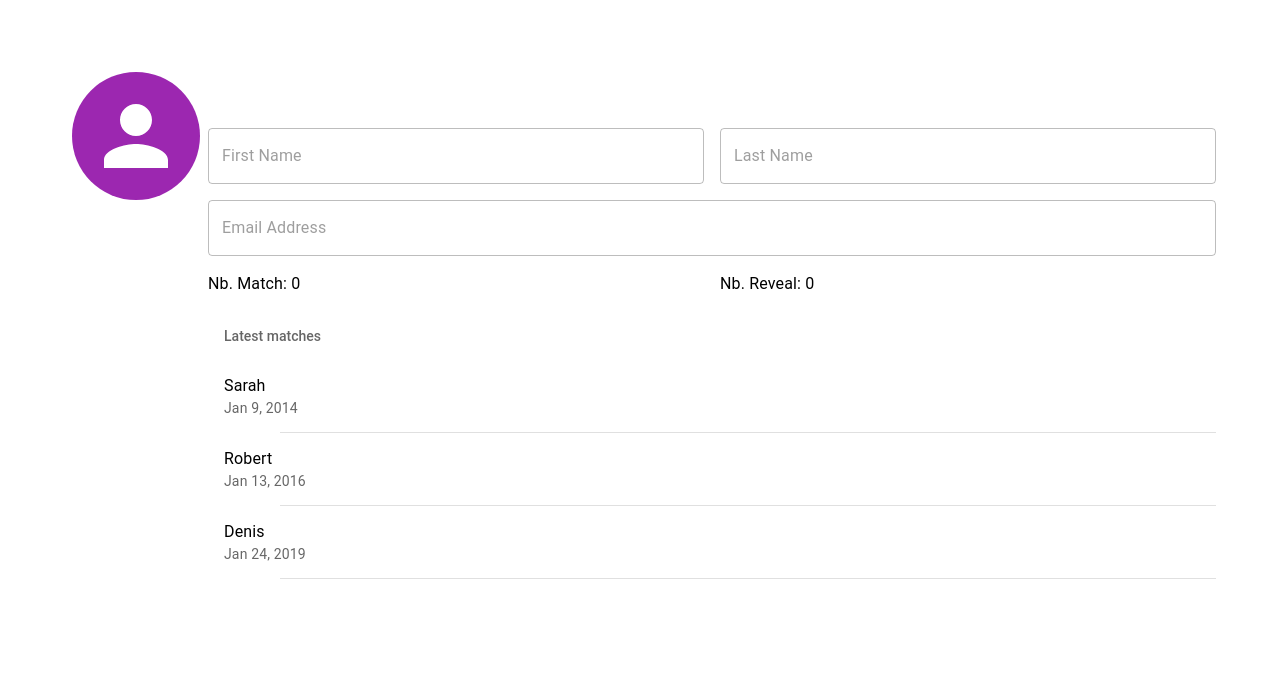
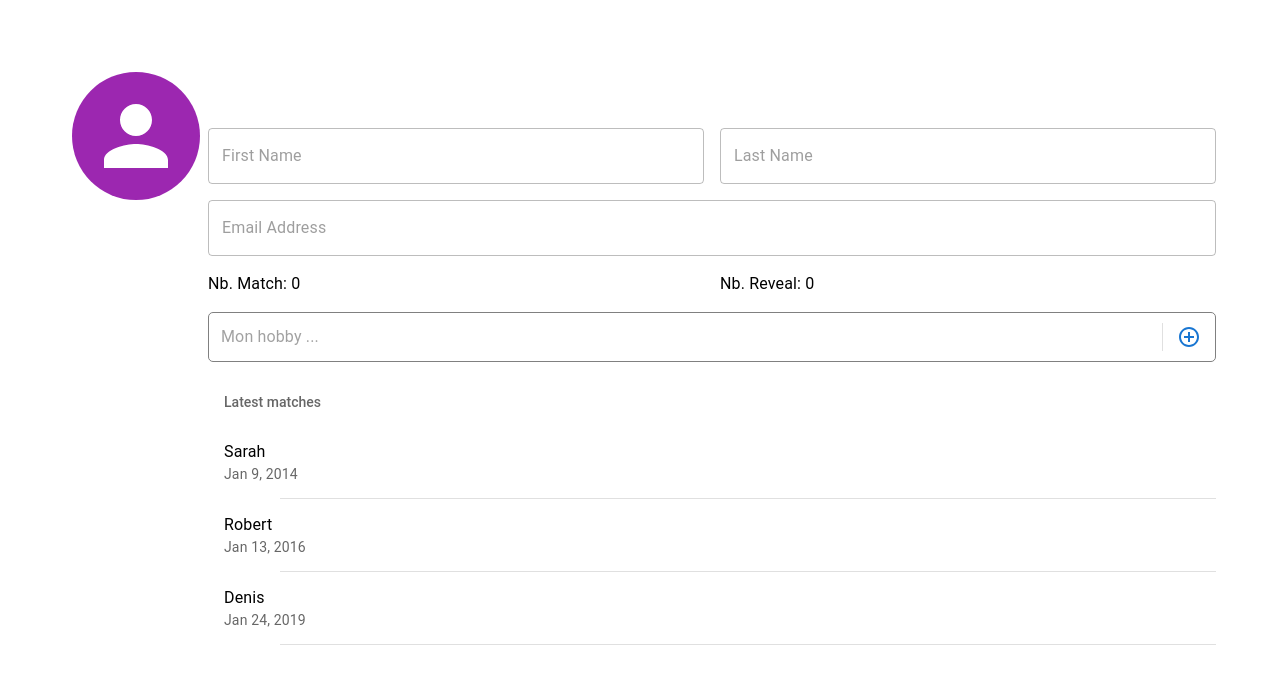
Before and after one commit to frisk038/livechat-front, a React (Vite) app: page /profile in a window 1280 px wide. Shown: the top 684 px of the page. Built offline with nearby package versions, Linux system fonts and the light colour scheme; no server answers.

Commit message:
new input text with icon component

```diff
--- a/package.json
+++ b/package.json
@@ -9,8 +9,8 @@
     "preview": "vite preview"
   },
   "dependencies": {
-    "@emotion/react": "^11.10.5",
-    "@emotion/styled": "^11.10.5",
+    "@emotion/react": "^11.10.6",
+    "@emotion/styled": "^11.10.6",
     "@mui/icons-material": "^5.11.9",
     "@mui/material": "^5.11.9",
     "firebase": "^9.17.1",
--- /dev/null
+++ b/src/components/inputTextIcon.tsx
@@ -0,0 +1,44 @@
+import { Box, SvgIconProps } from "@mui/material";
+import Divider from "@mui/material/Divider";
+import IconButton from "@mui/material/IconButton";
+import InputBase from "@mui/material/InputBase";
+import { FunctionComponent } from "react";
+
+interface InputTextIconProps {
+  icon: React.ReactElement<SvgIconProps>;
+  onSubmit: (e: React.FormEvent<HTMLFormElement>) => void;
+}
+
+const InputTextIcon: FunctionComponent<InputTextIconProps> = (props) => {
+  return (
+    <Box
+      component="form"
+      onSubmit={props.onSubmit}
+      sx={{
+        p: "2px 4px",
+        display: "flex",
+        alignItems: "center",
+        border: "1px solid grey",
+        borderRadius: "5px",
+      }}
+    >
+      <InputBase
+        sx={{ ml: 1, flex: 1 }}
+        placeholder="Mon hobby ..."
+        inputProps={{ "aria-label": "add a new hobby" }}
+        name="inputText"
+        required
+        fullWidth
+        id="inputText"
+      />
+
+      <Divider sx={{ height: 28, m: 0.5 }} orientation="vertical" />
+
+      <IconButton type="submit" color="primary" sx={{ p: "10px" }} aria-label="search">
+        {props.icon}
+      </IconButton>
+    </Box>
+  );
+};
+
+export default InputTextIcon;
--- a/src/pages/profile.tsx
+++ b/src/pages/profile.tsx
@@ -1,3 +1,4 @@
+import { AddCircleOutline } from "@mui/icons-material";
 import Avatar from "@mui/material/Avatar";
 import Box from "@mui/material/Box";
 import Container from "@mui/material/Container";
@@ -9,7 +10,8 @@ import ListItemText from "@mui/material/ListItemText";
 import ListSubheader from "@mui/material/ListSubheader";
 import TextField from "@mui/material/TextField";
 import Typography from "@mui/material/Typography";
-import { FunctionComponent, useContext, useEffect, useState } from "react";
+import { FunctionComponent, useContext, useState } from "react";
+import InputTextIcon from "../components/inputTextIcon";
 import { AuthContext } from "../store/authprovider";
 
 interface ProfileProps {}
@@ -94,6 +96,19 @@ const Profile: FunctionComponent<ProfileProps> = () => {
             <Grid item xs={6}>
               <Typography>Nb. Reveal: {nbReveal}</Typography>
             </Grid>
+
+            <Grid item xs={12}>
+              <InputTextIcon
+                onSubmit={(e) => {
+                  e.preventDefault();
+                  alert(
+                    (e.currentTarget.elements.namedItem("inputText") as HTMLInputElement).value
+                  );
+                }}
+                icon={<AddCircleOutline />}
+              ></InputTextIcon>
+            </Grid>
+
             <Grid item xs={12}>
               <List
                 subheader={
```
Also changed, not shown: 1 other file (tests, documents, lock files or other folders).
